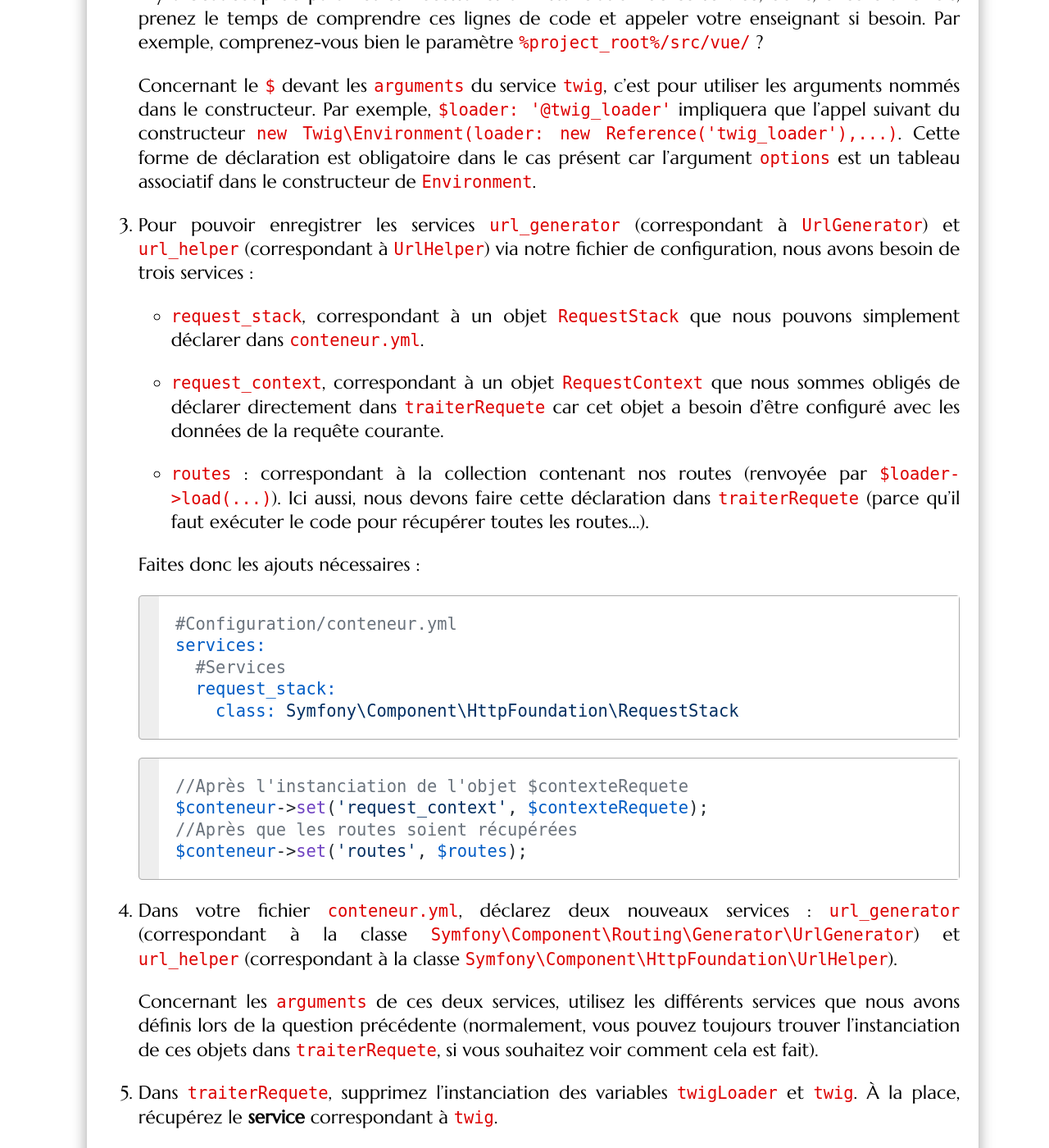
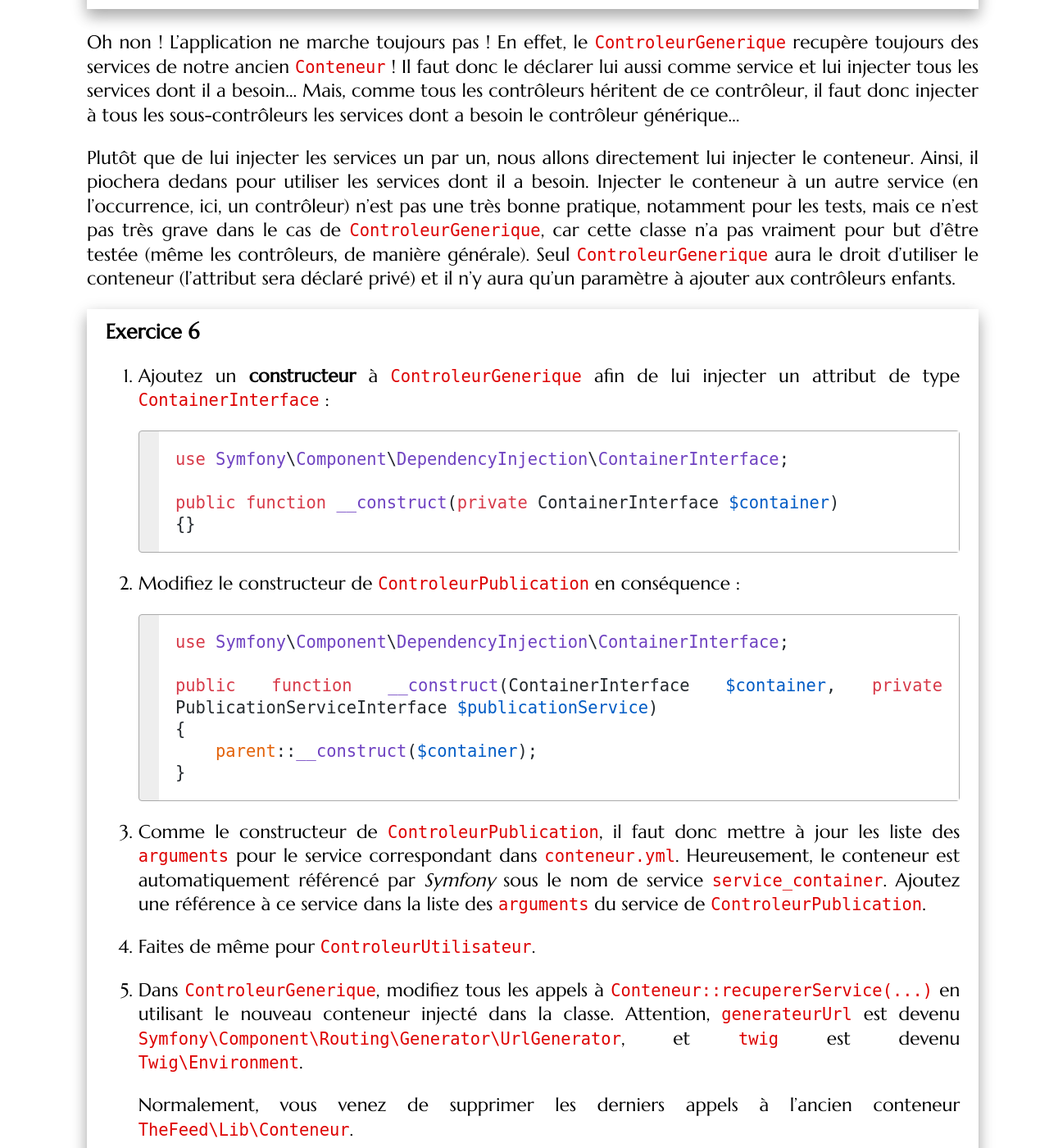
Before and after one commit to romainlebreton/R4.A.10-ComplementWeb, a Jekyll site: the page built from tutorials/tutorial_tests_2.md, in a window 1280 px wide and 1400 px high, scrolled down 18125 px. Shown: the whole window at 82% size. Built offline with Jekyll 4.4.1, drawn with Linux system fonts in a browser that asks for light colours; some web fonts are replaced; some of the changed text lies outside the part shown.

Commit message:
* Les noms de services sont les noms de classe complets avec l'espace de nom (important : sans \ au début pour coller avec Symfony) * Une conséquence est qu'il n 'y a plus besoin de remodifier AttributeRouteControllerLoader. * Plus besoin du service url_helper. Il n'est utilisé que comme TwigFunction.   Du coup, plus besoin du service request_stack * Plutôt que de configurer les services routes et request_context (à l'exécution avec $conteneur->set()) et url_generator (dans conteneur.yml), on configure juste le service UrlGenerator::class à l'exécution avec $conteneur->set(). * Pas besoin de $conteneur->set('container', $conteneur).   Le conteneur est déjà automatiquement référencé sous le nom service_container

````diff
--- a/tutorials/tutorial_tests_2.md
+++ b/tutorials/tutorial_tests_2.md
@@ -320,6 +320,8 @@ Cette méthode est plus ou moins équivalente au fonctionnement de notre contene
 
 Nous utiliserons cette fonctionnalité pour quelques cas spécifiques, mais, en règle générale, nous utiliserons la configuration par lazy-loading grâce à la méthode `register`.
 
+Dans notre application, les noms des services seront les noms de classes avec espace de nom pour suivre les conventions de *Symfony*.
+
 <div class="exercise">
 
 1. Installez le conteneur de service de Symfony :
@@ -344,66 +346,40 @@ Nous utiliserons cette fonctionnalité pour quelques cas spécifiques, mais, en
 
    $conteneur = new ContainerBuilder();
 
-   $conteneur->register('configuration_bdd_my_sql', ConfigurationBDDMySQL::class);
+   $conteneur->register(ConfigurationBDDMySQL::class, ConfigurationBDDMySQL::class);
 
-   $connexionBaseReference = $conteneur->register('connexion_base_de_donnees', ConnexionBaseDeDonnees::class);
-   $connexionBaseReference->setArguments([new Reference('configuration_bdd_my_sql')]);
+   $connexionBaseReference = $conteneur->register(ConnexionBaseDeDonnees::class, ConnexionBaseDeDonnees::class);
+   $connexionBaseReference->setArguments([new Reference(ConfigurationBDDMySQL::class)]);
 
-   $publicationsRepositoryReference = $conteneur->register('publication_repository',PublicationRepository::class);
-   $publicationsRepositoryReference->setArguments([new Reference('connexion_base_de_donnees')]);
+   $publicationsRepositoryReference = $conteneur->register(PublicationRepository::class, PublicationRepository::class);
+   $publicationsRepositoryReference->setArguments([new Reference(ConnexionBaseDeDonnees::class)]);
 
-   $utilisateurRepositoryReference = $conteneur->register('utilisateur_repository',UtilisateurRepository::class);
-   $utilisateurRepositoryReference->setArguments([new Reference('connexion_base_de_donnees')]);
+   $utilisateurRepositoryReference = $conteneur->register(UtilisateurRepository::class, UtilisateurRepository::class);
+   $utilisateurRepositoryReference->setArguments([new Reference(ConnexionBaseDeDonnees::class)]);
 
-   $publicationServiceReference = $conteneur->register('publication_service', PublicationService::class);
-   $publicationServiceReference->setArguments([new Reference('publication_repository'), new Reference('utilisateur_repository')]);
+   $publicationServiceReference = $conteneur->register(PublicationService::class, PublicationService::class);
+   $publicationServiceReference->setArguments([new Reference(PublicationRepository::class), new Reference(UtilisateurRepository::class)]);
 
-   $publicationControleurReference = $conteneur->register('controleur_publication',ControleurPublication::class);
-   $publicationControleurReference->setArguments([new Reference('publication_service')]);
+   $publicationControleurReference = $conteneur->register(ControleurPublication::class, ControleurPublication::class);
+   $publicationControleurReference->setArguments([new Reference(PublicationService::class)]);
    ```
 
-    **Attention** : vérifiez bien l'ordre des arguments dans `publication_service` (selon l'ordre que vous avez défini dans le constructeur de `PublicationService`).
+    **Attention** : vérifiez bien l'ordre des arguments dans le service lié à `PublicationService` (selon l'ordre que vous avez défini dans le constructeur de `PublicationService`).
 
     **Prenez le temps de comprendre ces lignes de code !** S'il y a un élément que vous ne comprenez pas, demandez à votre enseignant chargé de TD. Pour le moment, la syntaxe est assez verbeuse, mais nous allons alléger tout cela dans un futur exercice.
 
 3. Nous avons enregistré la partie permettant de gérer les publications. Maintenant, il faut indiquer au `ControllerResolver` d'utiliser le contrôleur enregistré dans le conteneur ! Pour cela, remplacez la ligne instanciant un `ControllerResolver` en instanciant un `ContainerControllerResolver` à la place. Il faut donner comme arguments du constructeur de cette nouvelle classe votre conteneur (`$conteneur`).
 
-    *Explication* : Les classes de résolution de contrôleur ont pour mission d'instancier des contrôleurs. Avant, `ControllerResolver->getController` retrouvait le nom de la classe du contrôleur dans la route, et instanciait un nouvel objet. Par exemple, pour une route avec `"_controller" => "\TheFeed\Controleur\ControleurPublication::afficherListe"`,
-    la résolution de contrôleur `ControllerResolver->getController` récupérait `"\TheFeed\Controleur\ControleurPublication"`, et renvoyait l'objet `new \TheFeed\Controleur\ControleurPublication()`.
+    *Explication* : Les classes de résolution de contrôleur ont pour mission d'instancier des contrôleurs. Avant, `ControllerResolver->getController` retrouvait le nom de la classe du contrôleur dans la route, et instanciait un nouvel objet. Par exemple, pour une route avec `"_controller" => "TheFeed\Controleur\ControleurPublication::afficherListe"`,
+    la résolution de contrôleur `ControllerResolver->getController` récupérait `"TheFeed\Controleur\ControleurPublication"`, et renvoyait l'objet `new TheFeed\Controleur\ControleurPublication()`.
 
-    Désormais, `ContainerControllerResolver->getController` va chercher dans la route le nom du service-contrôleur dans le conteneur, et appelera le conteneur pour instancier le contrôleur.  Par exemple, si la résolution de contrôleur `ContainerControllerResolver->getController` récupère `"controleur_publication"`, il renverra l'objet `$conteneur->get("controleur_publication")`.
+    Désormais, `ContainerControllerResolver->getController` va chercher dans la route le nom du service-contrôleur dans le conteneur, et appelera le conteneur pour instancier le contrôleur.  Par exemple, si la résolution de contrôleur `ContainerControllerResolver->getController` récupère toujours `"TheFeed\Controleur\ControleurPublication"`, il renverra l'objet `$conteneur->get("TheFeed\Controleur\ControleurPublication")`.
 
-4. Chargez la page principale de votre application. Vous obtenez alors un message d'erreur qui explique que `ControleurPublication` n'a pas pu être construit... C'est en fait la faute de la classe `TheFeed/Lib/AttributeRouteControllerLoader` ! En effet, si vous observez le code de cette classe, elle configure la route avec le nom du contrôleur `"\TheFeed\Controleur\ControleurPublication"`, ce qui convenait pour `ControllerResolver`, au lieu du nom du service-contrôleur dans le conteneur `"controleur_publication"` qui convient à `ContainerControllerResolver`.
+4. Complétez le code afin d'enregistrer le service puis le contrôleur liés aux utilisateurs dans le conteneur.
 
-    Pour régler ce problème, adaptez le code de `AttributeRouteControllerLoader` :
+5. Chargez la page principale de votre application. Elle devrait fonctionner !
 
-    ```php
-    class AttributeRouteControllerLoader extends AttributeClassLoader
-    {
-        /**
-        * Configures the _controller default parameter of a given Route instance.
-        */
-        protected function configureRoute(Route $route, \ReflectionClass $class, \ReflectionMethod $method, object $annot): void
-        {
-            $route->setDefault('_controller', $this->toSnakeCase($class->getShortName()).'::'.$method->getName());
-        }
-
-        private function toSnakeCase($controllerName) : string {
-            return ltrim(strtolower(preg_replace('/[A-Z]([A-Z](?![a-z]))*/', '_$0', $controllerName)), '_');
-        }
-
-    }
-    ```
-
-    *Explication :* On prend le nom "court" du contrôleur (par exemple `ControleurPublication` et non pas `TheFeed\Controleur\ControleurPublication`) et on le convertit en `snake_case` (ce qui donnera `controleur_publication`).
-
-    Attention, cela dépend bien sûr de votre convention de nommage pour vos services ! Ici, nous avons choisi le `snake_case`. Il faudra donc nous y tenir, et, nommer tous nos services-contrôleurs dans le conteneur : `controleur_xxx`
-
-5. Complétez le code afin d'enregistrer le service puis le contrôleur liés aux utilisateurs dans le conteneur.
-
-6. Chargez la page principale de votre application. Elle devrait fonctionner !
-
-7. Naviguez à travers l'application et vérifiez que tout fonctionne comme avant.
+6. Naviguez à travers l'application et vérifiez que tout fonctionne comme avant.
 
 </div>
 
@@ -443,22 +419,22 @@ parameters:
 
 services:
 
-  configuration_bdd_my_sql:
+  TheFeed\Configuration\ConfigurationBDDMySQL:
     class: TheFeed\Configuration\ConfigurationBDDMySQL
 
-  connexion_base_de_donnees:
+  TheFeed\Modele\Repository\ConnexionBaseDeDonnees:
     class: TheFeed\Modele\Repository\ConnexionBaseDeDonnees
-    arguments: ['@configuration_bdd_my_sql']
+    arguments: ['@TheFeed\Configuration\ConfigurationBDDMySQL']
 
   #Repositories
-  publication_repository:
+  TheFeed\Modele\Repository\PublicationRepository:
       class: TheFeed\Modele\Repository\PublicationRepository
-      arguments: ['@connexion_base_de_donnees']
+      arguments: ['@TheFeed\Modele\Repository\ConnexionBaseDeDonnees']
 
   #Services
-  publication_service:
+  TheFeed\Service\PublicationService:
     class: TheFeed\Service\PublicationService
-    arguments: ['@publication_repository', '@utilisateur_repository']
+    arguments: ['@TheFeed\Modele\Repository\PublicationRepository', '@TheFeed\Modele\Repository\UtilisateurRepository']
 
   #Controleurs
 ```
@@ -520,59 +496,33 @@ Actuellement, nous utilisons toujours l'ancien `Conteneur` (celui de `Lib`) dans
    ```
    Il y a beaucoup de paramètres nécessaires à l'instanciation de ce service, donc, encore une fois, prenez le temps de comprendre ces lignes de code et appeler votre enseignant si besoin. Par exemple, comprenez-vous bien le paramètre `%project_root%/src/vue/` ?
 
-   Concernant le `$` devant les `arguments` du service `twig`, c'est pour utiliser les arguments nommés dans le constructeur. Par exemple, `$loader: '@twig_loader'` impliquera que l'appel suivant du constructeur `new Twig\Environment(loader: new Reference('twig_loader'),...)`. Cette forme de déclaration est obligatoire dans le cas présent car l'argument `options` est un tableau associatif dans le constructeur de `Environment`.
+   Concernant le `$` devant les `arguments` du service `Twig\Environment`, c'est pour utiliser les arguments nommés dans le constructeur. Par exemple, `$loader: '@Twig\Loader\FilesystemLoader'` impliquera que l'appel suivant du constructeur `new Twig\Environment(loader: new Reference('Twig\Loader\FilesystemLoader'),...)`. Cette forme de déclaration est obligatoire dans le cas présent car l'argument `options` est un tableau associatif dans le constructeur de `Environment`.
 
-3. Pour pouvoir enregistrer les services `url_generator` (correspondant à `UrlGenerator`) et `url_helper` (correspondant à `UrlHelper`) via notre fichier de configuration, nous avons besoin de trois services :
+3. Pour pouvoir enregistrer le service `Symfony\Component\Routing\Generator\UrlGenerator` (qui est utilisé dans `ControleurGenerique::rediriger`),
+   il suffit de rajouter la ligne suivante dans `RouteurURL.php`:
 
-   * `request_stack`, correspondant à un objet `RequestStack` que nous pouvons simplement déclarer dans `conteneur.yml`.
-
-   * `request_context`, correspondant à un objet `RequestContext` que nous sommes obligés de déclarer directement dans `traiterRequete` car cet objet a besoin d'être configuré avec les données de la requête courante.
-
-   * `routes` : correspondant à la collection contenant nos routes (renvoyée par `$loader->load(...)`). Ici aussi, nous devons faire cette déclaration dans `traiterRequete` (parce qu'il faut exécuter le code pour récupérer toutes les routes...).
-
-   Faites donc les ajouts nécessaires :
-
-   ```yaml
-   #Configuration/conteneur.yml
-   services:
-     #Services
-     request_stack:
-       class: Symfony\Component\HttpFoundation\RequestStack
+   ```php
+   $conteneur->set(UrlGenerator::class, $generateurUrl);
    ```
 
-   ```php
-   //Après l'instanciation de l'objet $contexteRequete
-   $conteneur->set('request_context', $contexteRequete);
-   //Après que les routes soient récupérées
-   $conteneur->set('routes', $routes);
-   ```
+4. Concernant le service `UrlHelper`, comme il n'est plus utilisé que dans *Twig*,
+   vous pouvez supprimer de l'ancien conteneur `TheFeed\Lib\Conteneur` : supprimer son ajout dans `RouteurURL.php`, et sa récupération
+   (notamment dans `vueGenerale.php`).
 
-4. Dans votre fichier `conteneur.yml`, déclarez deux nouveaux services : `url_generator` (correspondant à la classe `Symfony\Component\Routing\Generator\UrlGenerator`) et `url_helper` (correspondant à la classe `Symfony\Component\HttpFoundation\UrlHelper`).
-
-   Concernant les `arguments` de ces deux services, utilisez les différents services que nous avons définis lors de la question précédente (normalement, vous pouvez toujours trouver l'instanciation de ces objets dans `traiterRequete`, si vous souhaitez voir comment cela est fait).
-
-5. Dans `traiterRequete`, supprimez l'instanciation des variables `twigLoader` et `twig`. À la place, récupérez le **service** correspondant à `twig`.
+5. Dans `traiterRequete`, supprimez l'instanciation des variables `twigLoader` et `twig`. À la place, récupérez le **service** correspondant à `Twig\Environment`.
 
    ```php
    //Remplacer :
    $twigLoader = new FilesystemLoader(...);
    $twig=new Environment(...);
    //Par :
-   $twig=$conteneur->get('twig');
+   $twig=$conteneur->get('Twig\Environment');
    ```
 
-   Supprimez ensuite l'enregistrement de `twig` dans l'ancien `Conteneur` :
-
-   ```php
-   //Supprimer :
-   Conteneur::ajouterService("twig", $twig);
-   ```
-
-6. Poursuivez ce travail de nettoyage en remplaçant le contenu des variables `$generateurUrl` et `$assistantUrl` par un accès au service correspondant dans le conteneur. Vous supprimerez les derniers appels à `Conteneur::ajouterService` dans cette méthode.
-
+   Supprimez ensuite l'enregistrement `Conteneur::ajouterService("twig", $twig);` de `twig` dans l'ancien `Conteneur`.
 </div>
 
-Oh non ! L'application ne marche toujours pas ! En effet, le `ControleurGenerique` recupère toujours des services denotre ancien `Conteneur` ! Il faut donc le déclarer lui aussi comme service et lui injecter tous les services dont il a besoin... Mais, comme tous les contrôleurs héritent de ce contrôleur, il faut donc injecter à tous les sous-contrôleurs les services dont a besoin le contrôleur générique...
+Oh non ! L'application ne marche toujours pas ! En effet, le `ControleurGenerique` recupère toujours des services de notre ancien `Conteneur` ! Il faut donc le déclarer lui aussi comme service et lui injecter tous les services dont il a besoin... Mais, comme tous les contrôleurs héritent de ce contrôleur, il faut donc injecter à tous les sous-contrôleurs les services dont a besoin le contrôleur générique...
 
 Plutôt que de lui injecter les services un par un, nous allons directement lui injecter le conteneur. Ainsi, il piochera dedans pour utiliser les services dont il a besoin. Injecter le conteneur à un autre service (en l'occurrence, ici, un contrôleur) n'est pas une très bonne pratique, notamment pour les tests, mais ce n'est pas très grave dans le cas de `ControleurGenerique`, car cette classe n'a pas vraiment pour but d'être testée (même les contrôleurs, de manière générale). Seul `ControleurGenerique` aura le droit d'utiliser le conteneur (l'attribut sera déclaré privé) et il n'y aura qu'un paramètre à ajouter aux contrôleurs enfants.
 
@@ -598,24 +548,30 @@ Plutôt que de lui injecter les services un par un, nous allons directement lui
    }
    ```
 
-3. Faites de même pour `ControleurUtilisateur`.
+3. Comme le constructeur de `ControleurPublication`, il faut donc mettre à jour
+   les liste des `arguments` pour le service correspondant dans `conteneur.yml`.
+   Heureusement, le conteneur est automatiquement référencé par *Symfony* sous
+   le nom de service `service_container`. Ajoutez une référence à ce service
+   dans la liste des `arguments` du service de `ControleurPublication`.
 
-4. Dans `ControleurGenerique`, modifiez tous les appels à `Conteneur::recupererService(...)` en utilisant le nouveau conteneur injecté dans la classe (attention, `generateurUrl` est devenu `url_generator`).
+4. Faites de même pour `ControleurUtilisateur`.
 
-5. Dans `traiterRequete` de `RouteurURL`, il faut que le conteneur s'enregistre lui-même dans le conteneur ! On peut faire cela très simplement, comme pour n'importe quel service :
+5. Dans `ControleurGenerique`, modifiez tous les appels à
+   `Conteneur::recupererService(...)` en utilisant le nouveau conteneur injecté
+   dans la classe. Attention, `generateurUrl` est devenu `Symfony\Component\Routing\Generator\UrlGenerator`, et `twig` est devenu `Twig\Environment`.
 
-   ```php
-   $conteneur->set('container', $conteneur);
-   ```
-6. Pour rappel, le constructeur de `ControleurPublication` et `ControleurUtilisateur` ont été modifiés ! Il faut donc mettre à jour les liste des `arguments` pour les deux services correspondant dans `conteneur.yml`.
+   Normalement, vous venez de supprimer les derniers appels à l'ancien conteneur `TheFeed\Lib\Conteneur`.
 
-7. Enfin, vous aurez peut-être remarqué que votre `IDE` râle au niveau de la fin de la méthode `traiterRequete`, car il manque un paramètre (le conteneur) pour instancier `ControleurGenerique` afin de gérer nos cas d'erreurs. Pour régler cet ultime problème :
+6. Enfin, vous aurez peut-être remarqué que votre `IDE` râle au niveau de la fin
+   de la méthode `traiterRequete` (dans le `catch`), car il manque un paramètre
+   pour instancier `ControleurGenerique`. Pour régler cet ultime problème :
 
    * Enregistrez un **service** (dans `conteneur.yml`) correspondant au `ControleurGenerique`.
 
-   * Dans la méthode `traiterRequete`, utilisez ce service au lieu d'instancier directement `ControleurGenerique`.
+   * Dans la méthode `traiterRequete`, récupérer ce service à partir du
+     conteneur au lieu d'instancier directement `ControleurGenerique`.
 
-8. Vérifiez que votre application fonctionne de nouveau.
+7.  Vérifiez que votre application fonctionne de nouveau.
 </div>
 
 ## À vos tests !
@@ -985,7 +941,7 @@ Mais pas de panique, nous pouvons utiliser notre `conteneur de services` pour co
 
 3. Dans `conteneur.yml`, enregistrez un `paramètre` correspondant au chemin du dossier contenant les photos de profil en utilisant le paramètre `project_root`. Comme pour les services, il est possible d'utiliser un paramètre lors de la définition d'un autre paramètre, ainsi : `%project_root%/chemin/vers/dossier`.
 
-4. Injectez ce nouveau paramètre comme `argument` du `utilisateur_service` en utilisant sa **référence**. Pour rappel, on peut faire référence à un attribut du conteneur avec la syntaxe : `%nom_attribut%`.
+4. Injectez ce nouveau paramètre comme `argument` du `TheFeed\Service\UtilisateurService` en utilisant sa **référence**. Pour rappel, on peut faire référence à un attribut du conteneur avec la syntaxe : `%nom_attribut%`.
 
 5. Vérifiez que l'inscription fonctionne toujours bien (et que l'image arrive là où il faut).
 
````
Also changed, not shown: other parts of tutorials/tutorial_tests_2.md (+3 -3 lines), index.md (+1 -6 lines), tutorials/tutorial2.md (+6 -5 lines).
